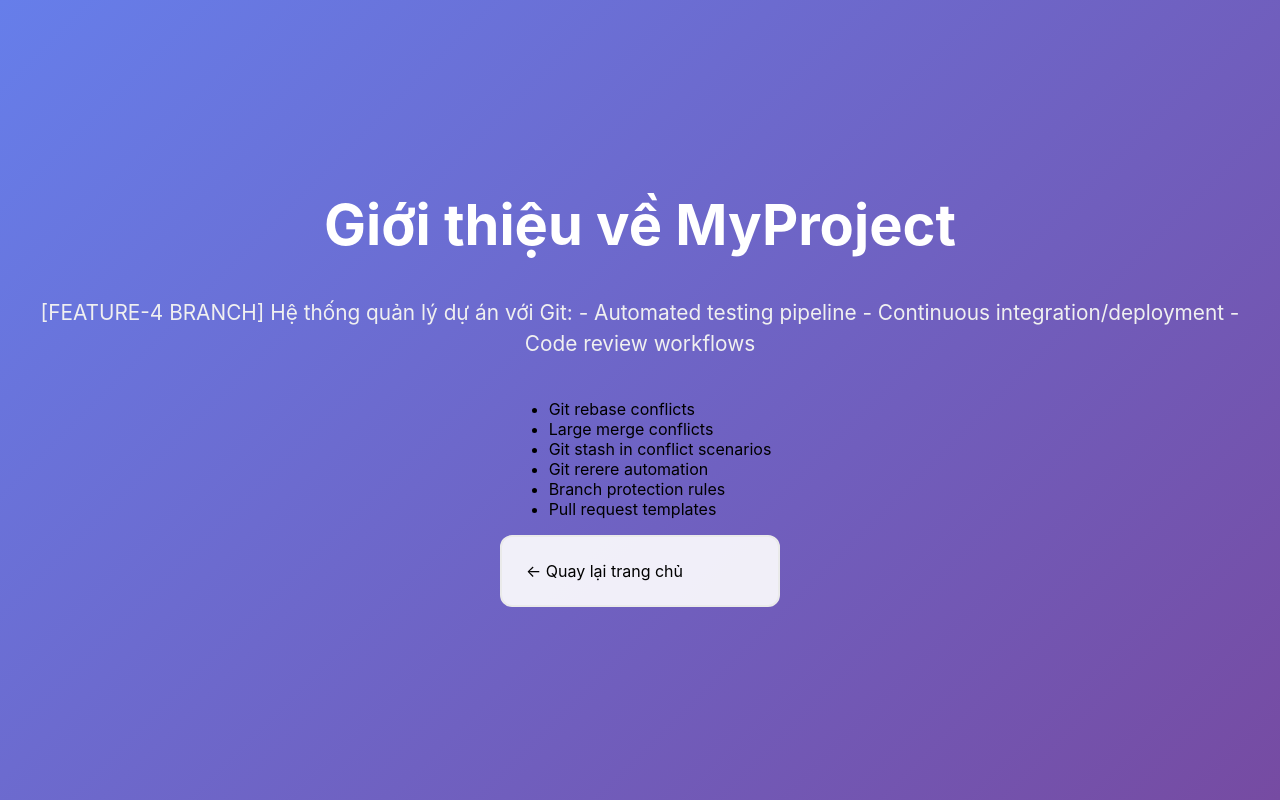
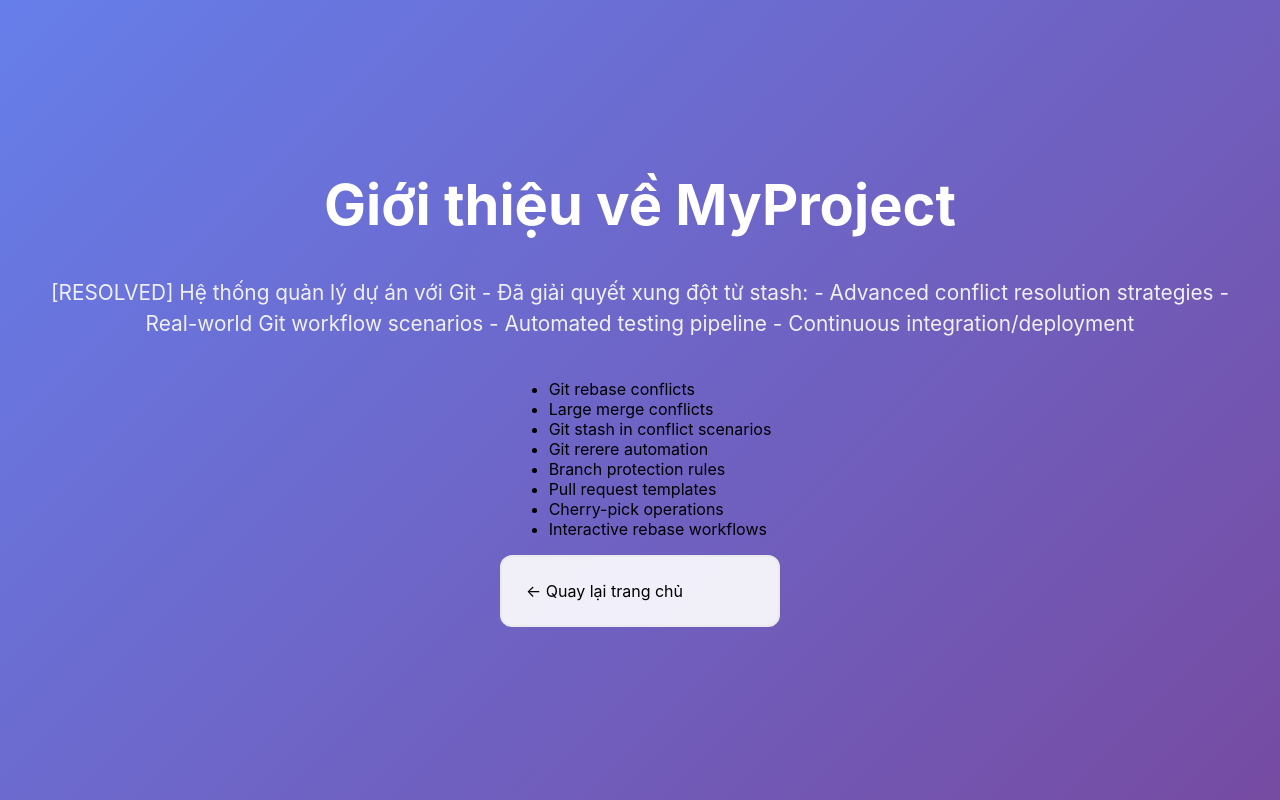
Before and after one commit to ManboHieuThuHai/DemoCICD, a Next.js app: page /about in a window 1280 px wide. Built offline with nearby package versions, Linux system fonts and the light colour scheme.

Commit message:
Resolve conflict with stashed changes

```diff
--- a/pages/about.js
+++ b/pages/about.js
@@ -12,10 +12,11 @@ export default function About() {
         <h1 className={styles.title}>Giới thiệu về MyProject</h1>
 
         <p className={styles.description}>
-          [FEATURE-4 BRANCH] Hệ thống quản lý dự án với Git:
+          [RESOLVED] Hệ thống quản lý dự án với Git - Đã giải quyết xung đột từ stash:
+          - Advanced conflict resolution strategies
+          - Real-world Git workflow scenarios
           - Automated testing pipeline
           - Continuous integration/deployment
-          - Code review workflows
         </p>
 
         <ul style={{ textAlign: 'left', maxWidth: '600px' }}>
@@ -25,6 +26,8 @@ export default function About() {
           <li>Git rerere automation</li>
           <li>Branch protection rules</li>
           <li>Pull request templates</li>
+          <li>Cherry-pick operations</li>
+          <li>Interactive rebase workflows</li>
         </ul>
 
         <a href="/" className={styles.card}>
```
